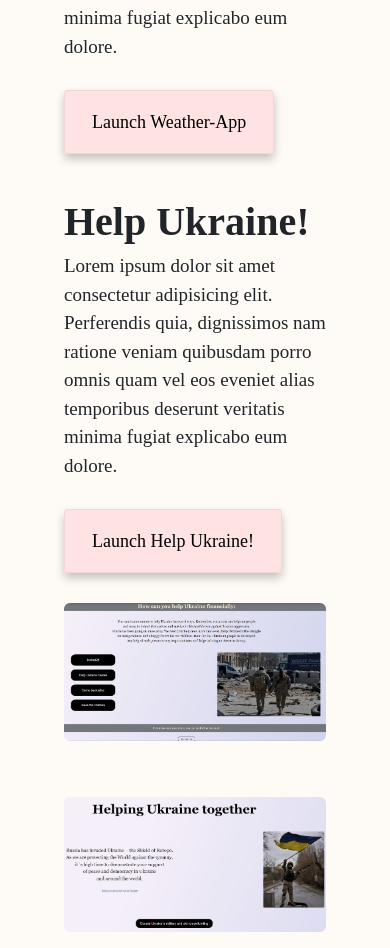
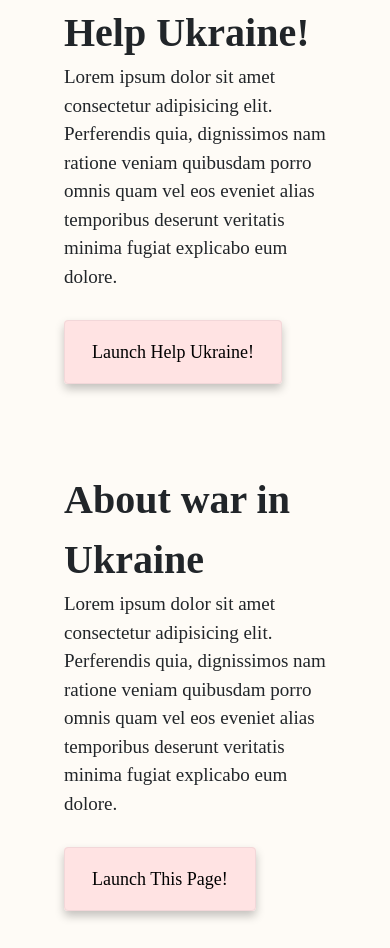
Before and after one commit to chavykina/portfolio-site, a website: page index.html in a window 390 px wide. Shown: the part 1052-2000 px from the top of the page. After the commit the page ends 1977 px from the top, so only its background shows below. Drawn offline with nearby package versions, Linux system fonts and the light colour scheme.

Commit message:
Responsive added

```diff
--- a/index.html
+++ b/index.html
@@ -96,7 +96,7 @@
         <div class="col-md-6">
           <img
             src="weather-app.jpg"
-            class="img-fluid rounded mb-3"
+            class="img-fluid rounded mb-3 d-none d-sm-block"
             width="600px"
             alt="Thw weather app"
           />
@@ -140,7 +140,7 @@
         <div class="col-md-6">
           <img
             src="land-page.jpg"
-            class="img-fluid rounded"
+            class="img-fluid rounded d-none d-sm-block"
             alt="Website about helping Ukraine"
           />
         </div>
@@ -149,7 +149,7 @@
         <div class="col-md-6">
           <img
             src="one-page.jpg"
-            class="img-fluid rounded mb-3"
+            class="img-fluid rounded mb-3 d-none d-sm-block"
             alt="Website about helping Ukraine"
           />
         </div>
```
